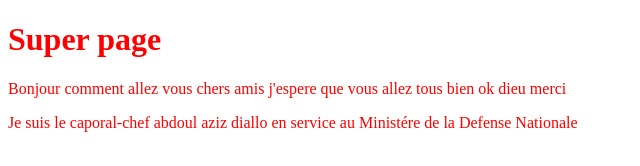
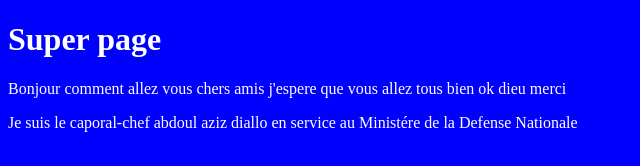
Before and after one commit to Abdoulazizdiallo/EntrainementOpenClassRoom, a plain HTML site: page index.html in a window 1280 px wide. Shown: the whole page, without its empty margins (0-640 px from the left). Drawn offline with Linux system fonts and the light colour scheme.

Commit message:
nouvelles modification de la couleur de fond de la page principale

```diff
--- a/style.css
+++ b/style.css
@@ -1,3 +1,4 @@
-h1,p{
-    color: red;
+body{
+    background-color: blue;
+    color: white;
 }
```
